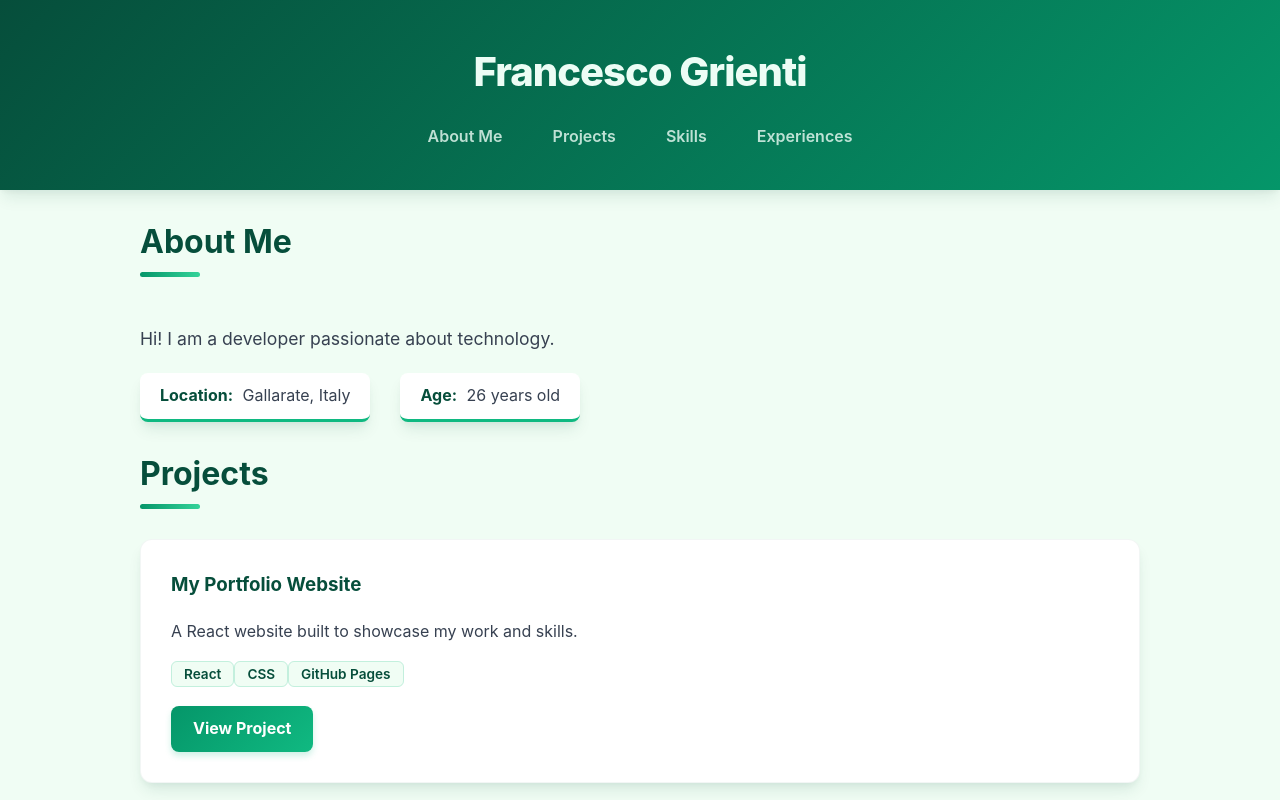
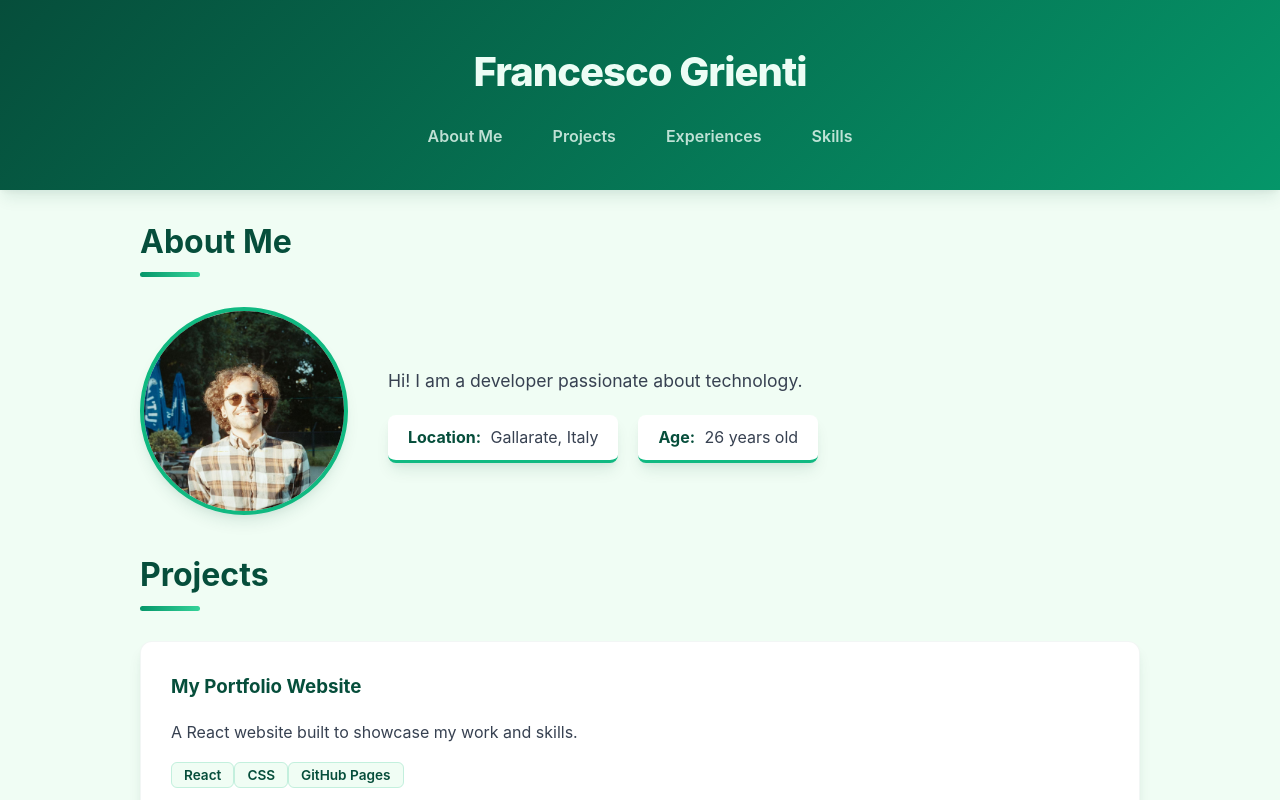
Before and after one commit to francescogrienti/francescogrienti.github.io, a React (Create React App) app: page / in a window 1280 px wide. Shown: the top 800 px of the page. Built offline with nearby package versions, Linux system fonts and the light colour scheme.

Commit message:
Added profile image and fixed scrolling

```diff
--- a/package.json
+++ b/package.json
@@ -11,6 +11,7 @@
     "react": "^19.2.3",
     "react-dom": "^19.2.3",
     "react-scripts": "5.0.1",
+    "react-scroll": "^1.9.3",
     "web-vitals": "^2.1.4"
   },
   "scripts": {
--- a/src/App.css
+++ b/src/App.css
@@ -1,3 +1,7 @@
+html {
+  scroll-behavior: smooth;
+}
+
 /* Forest & Emerald Theme - Strictly Green Spectrum */
 
 :root {
@@ -51,7 +55,7 @@ nav {
   margin-top: 20px;
 }
 
-nav a {
+nav a, nav span {
   text-decoration: none;
   color: rgba(236, 253, 245, 0.8);
   margin: 0 15px;
@@ -59,22 +63,38 @@ nav a {
   transition: all 0.3s ease;
   padding: 5px 10px;
   border-radius: 6px;
+  cursor: pointer;
 }
 
-nav a:hover {
+nav a:hover, nav span:hover {
   color: white;
   background: rgba(255, 255, 255, 0.15);
 }
 
 /* Section Common Styles */
 section {
-  padding: 80px 0;
+  padding: 100px 0 60px 0;
 }
 
 .about-text {
   font-size: 1.1rem;
   max-width: 800px;
   color: var(--secondary-color);
+  margin: 0;
+}
+
+.about-photo {
+  flex-shrink: 0;
+}
+
+.profile-img {
+  width: 200px;
+  height: 200px;
+  border-radius: 50%;
+  object-fit: cover;
+  border: 4px solid var(--accent-secondary);
+  box-shadow: var(--shadow);
+  background-color: #fff;
 }
 
 .detail-item {
--- a/src/components/aboutme.js
+++ b/src/components/aboutme.js
@@ -1,12 +1,16 @@
-import { aboutme, location, age } from '../constants/personal_info.js';
+import { name, aboutme, location, age } from '../constants/personal_info.js';
 
 function AboutMe() {
     return (
         <section id="aboutme" className="container">
             <h2>About Me</h2>
-            <div className="about-content">
+            <div className="about-container" style={{ display: 'flex', alignItems: 'center', gap: '40px', flexWrap: 'wrap' }}>
+                <div className="about-photo">
+                    <img src={`${process.env.PUBLIC_URL}/profile.JPEG`} alt={name} className="profile-img" />
+                </div>
+                <div className="about-content" style={{ flex: '1', minWidth: '300px' }}>
                     <p className="about-text">{aboutme.en}</p>
-                <div className="about-details" style={{ marginTop: '20px', display: 'flex', gap: '30px', flexWrap: 'wrap' }}>
+                    <div className="about-details" style={{ marginTop: '20px', display: 'flex', gap: '20px', flexWrap: 'wrap' }}>
                         <div className="detail-item">
                             <strong>Location:</strong> <span>{location.en}</span>
                         </div>
@@ -15,6 +19,7 @@ function AboutMe() {
                         </div>
                     </div>
                 </div>
+            </div>
         </section>
     );
 }
--- a/src/components/header.js
+++ b/src/components/header.js
@@ -1,4 +1,5 @@
 import { name } from '../constants/personal_info.js';
+import { Link } from 'react-scroll';
 
 function Header() {
     return (
@@ -6,11 +7,12 @@ function Header() {
             <div className="container">
                 <h1>{name}</h1>
                 <nav>
-                    <a href="#aboutme">About Me</a>
-                    <a href="#projects">Projects</a>
-                    <a href="#skills">Skills</a>
-                    <a href="#experiences">Experiences</a>
+                    <Link to="aboutme" spy={true} smooth={true} offset={-170} duration={70}>About Me</Link>
+                    <Link to="projects" spy={true} smooth={true} offset={-170} duration={70}>Projects</Link>
+					<Link to="experiences" spy={true} smooth={true} offset={-170} duration={70}>Experiences</Link>
+                    <Link to="skills" spy={true} smooth={true} offset={-170} duration={70}>Skills</Link>
                 </nav>
+
             </div>
         </header>
     );
```
Also changed, not shown: public/profile.JPEG (added), 1 other file (tests, documents, lock files or other folders). Lines whose indentation alone changed are shown as unchanged.
